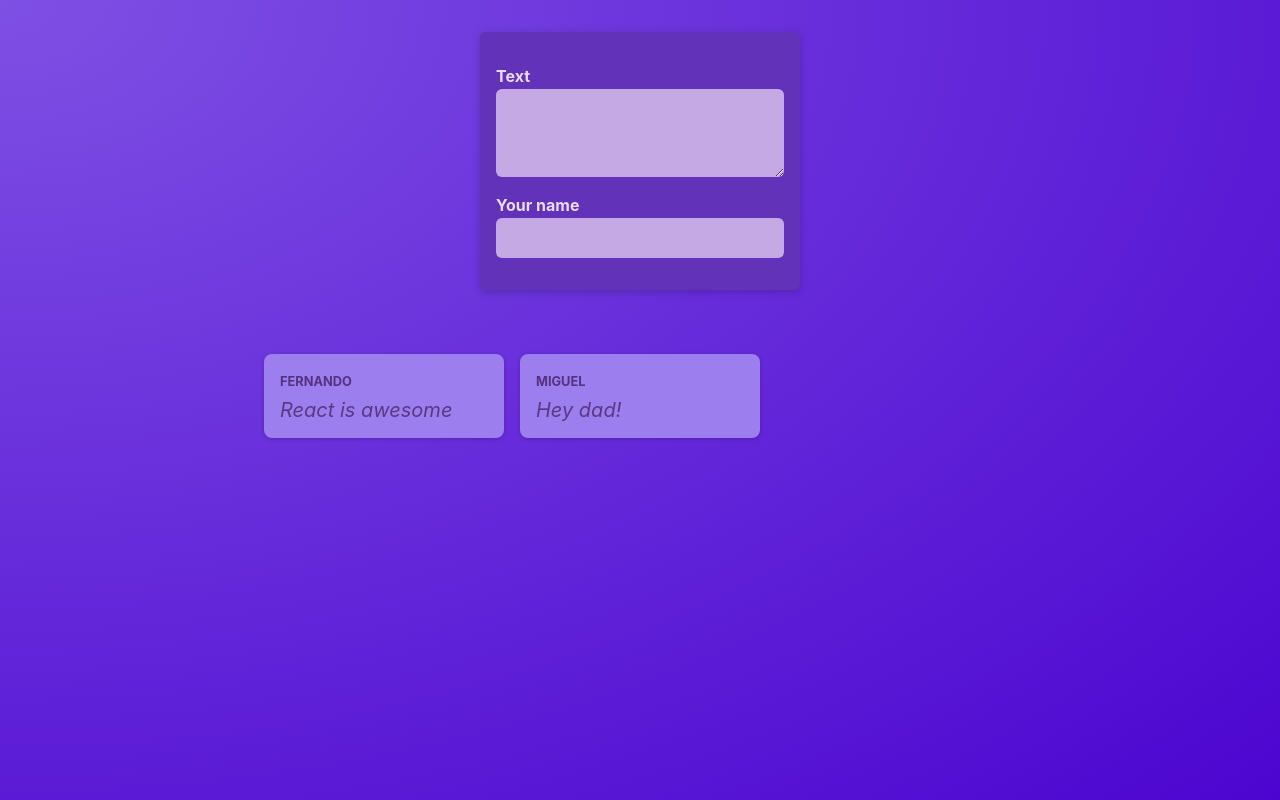
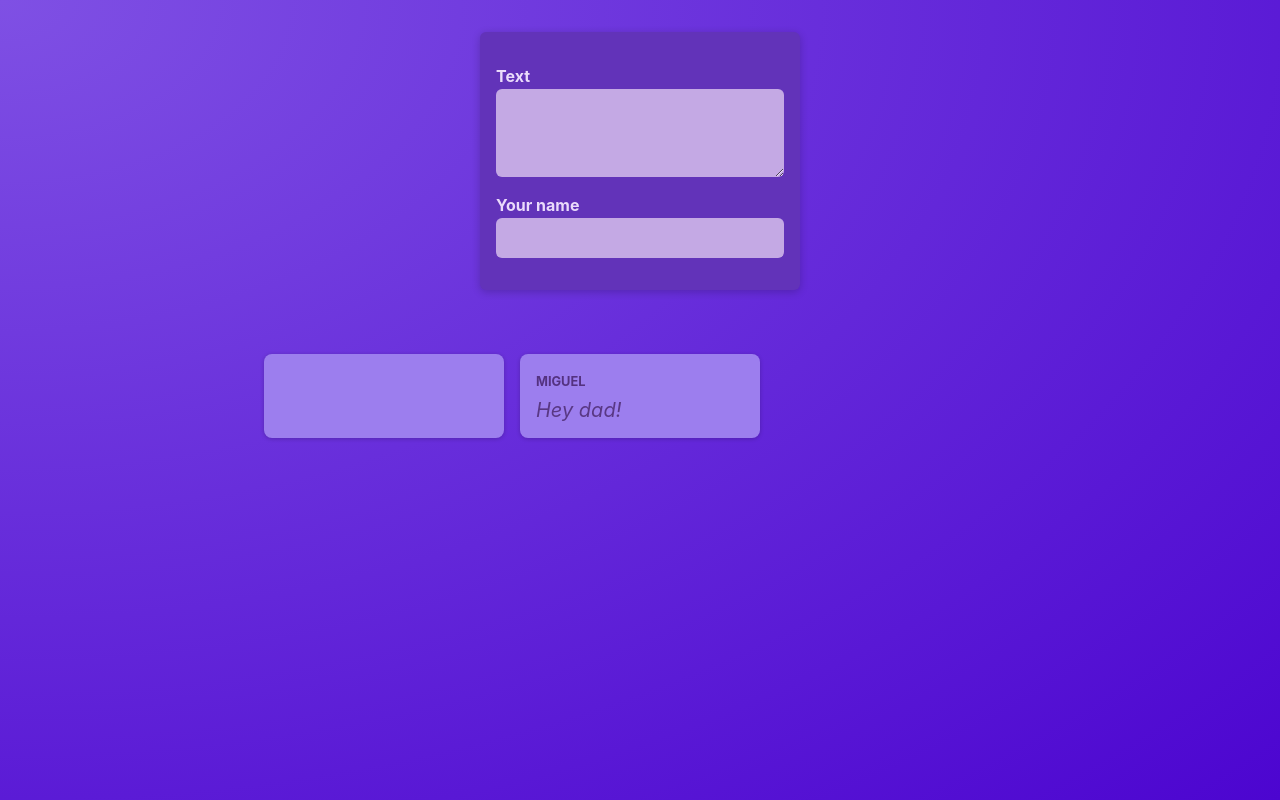
Before and after one commit to Maransatto/academind-react-crash-course, a React (Vite) app: page / in a window 1280 px wide. Built offline with nearby package versions, Linux system fonts and the light colour scheme.

Commit message:
feat: :sparkles: section 31 lesson 589

```diff
--- a/src/components/NewPost.jsx
+++ b/src/components/NewPost.jsx
@@ -1,22 +1,16 @@
-import { useState } from "react";
+/* eslint-disable react/prop-types */
 import classes from "./NewPost.module.css";
 
-function NewPost() {
-  const [enteredBody, setEnteredBody] = useState("");
-
-  function changeBodyHandler(event) {
-    setEnteredBody(event.target.value);
-  }
+function NewPost(props) {
   return (
     <form className={classes.form}>
       <p>
         <label htmlFor="body">Text</label>
-        <textarea id="body" required rows={3} onChange={changeBodyHandler} />
+        <textarea id="body" required rows={3} onChange={props.onBodyChange} />
       </p>
-      <p>{enteredBody}</p>
       <p>
         <label htmlFor="name">Your name</label>
-        <input type="text" id="name" required />
+        <input type="text" id="name" required onChange={props.onAuthorChange} />
       </p>
     </form>
   );
--- a/src/components/PostList.jsx
+++ b/src/components/PostList.jsx
@@ -1,20 +1,29 @@
+import { useState } from "react";
 import NewPost from "./NewPost";
 import Post from "./Post";
 import classes from "./PostList.module.css";
 
-const authors = [
-  { name: "Fernando", body: "React is awesome" },
-  { name: "Miguel", body: "Hey dad!" },
-];
+function PostList() {
+  const [enteredBody, setEnteredBody] = useState("");
+  const [enteredAuthor, setEnteredAuthor] = useState("");
 
-function PostList() {
+  function bodyChangeHandler(event) {
+    setEnteredBody(event.target.value);
+  }
+
+  function authorChangeHandler(event) {
+    setEnteredAuthor(event.target.value);
+  }
+
   return (
     <>
-      <NewPost />
+      <NewPost
+        onBodyChange={bodyChangeHandler}
+        onAuthorChange={authorChangeHandler}
+      />
       <ul className={classes.posts}>
-        {authors.map((author, index) => (
-          <Post key={index} author={author.name} body={author.body} />
-        ))}
+        <Post author={enteredAuthor} body={enteredBody} />
+        <Post author="Miguel" body="Hey dad!" />
       </ul>
     </>
   );
```
